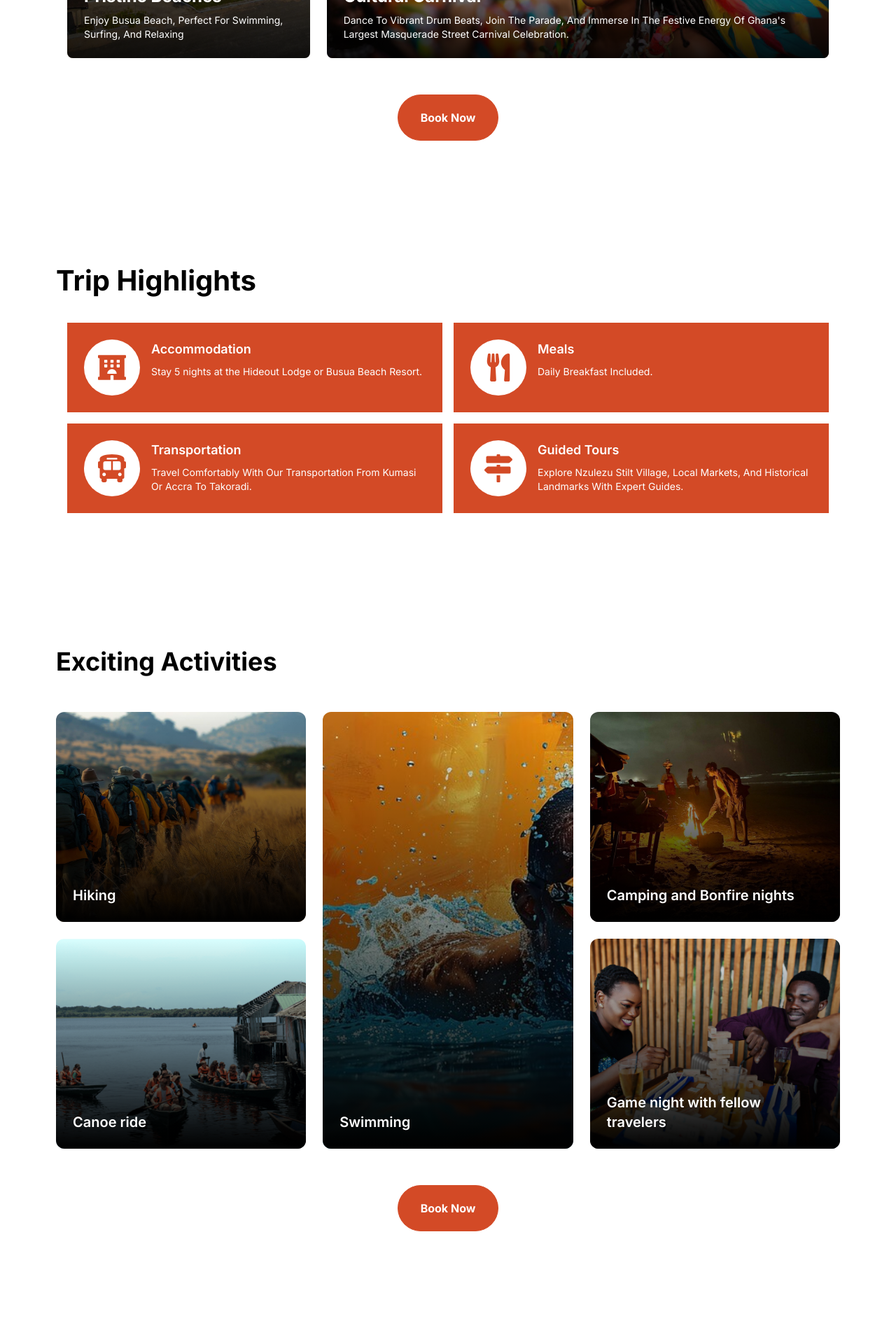
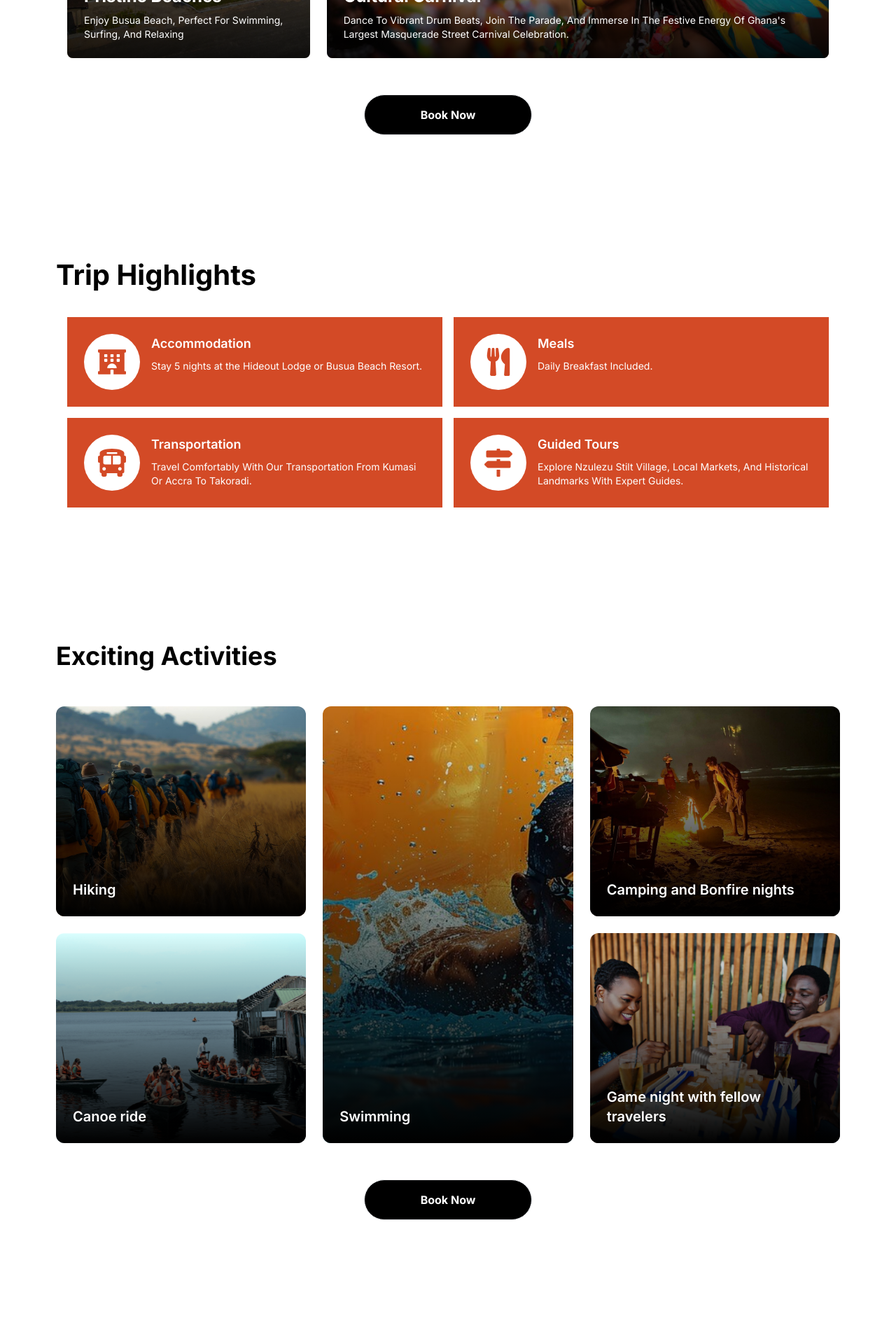
Before and after one commit to mjmartey19/orange_december, a Next.js app: page / in a window 1280 px wide. Shown: the part 2120-4040 px from the top of the page at 70% size. Built offline with nearby package versions, Linux system fonts and the light colour scheme.

Commit message:
Change button pattern

```diff
--- a/components/Activities.tsx
+++ b/components/Activities.tsx
@@ -37,7 +37,7 @@ export default function Activities() {
                         <Button
                             link='/booking-form'
                             title="Book Now"
-                            variant="btn_orange"
+                            variant="btn_dark"
                         />
                     </div>
                 </div>
--- a/components/BookNow.tsx
+++ b/components/BookNow.tsx
@@ -13,7 +13,7 @@ export default function BookNow() {
                     <Button
                         link="/booking-form"
                         title="Book Now"
-                        variant="btn_orange"
+                        variant="btn_dark"
                     />
                 </div>
             </div>
--- a/components/WhyTrip.tsx
+++ b/components/WhyTrip.tsx
@@ -12,7 +12,7 @@ const WhyTrip = () => {
           <Button
             link='/booking-form'
             title="Book Now"
-            variant="btn_orange"
+            variant="btn_dark"
           />
         </div>
 
```
